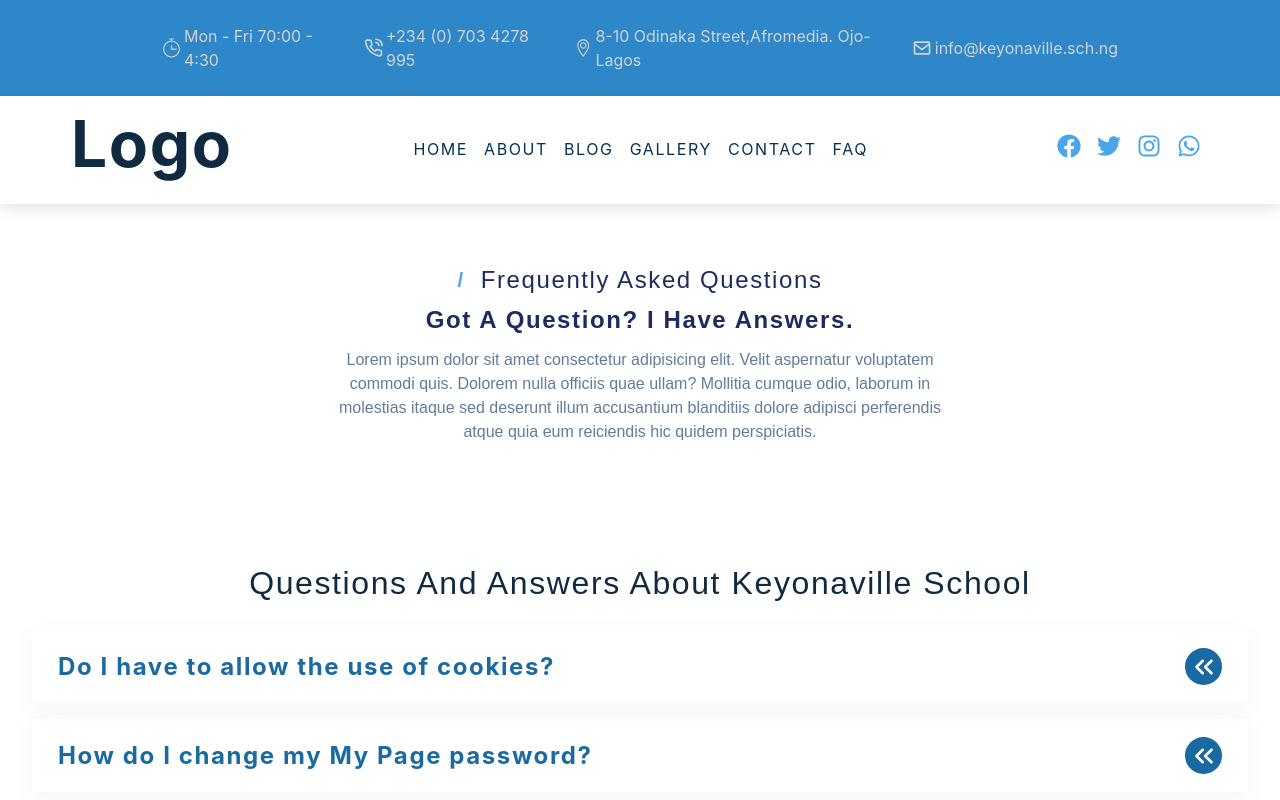
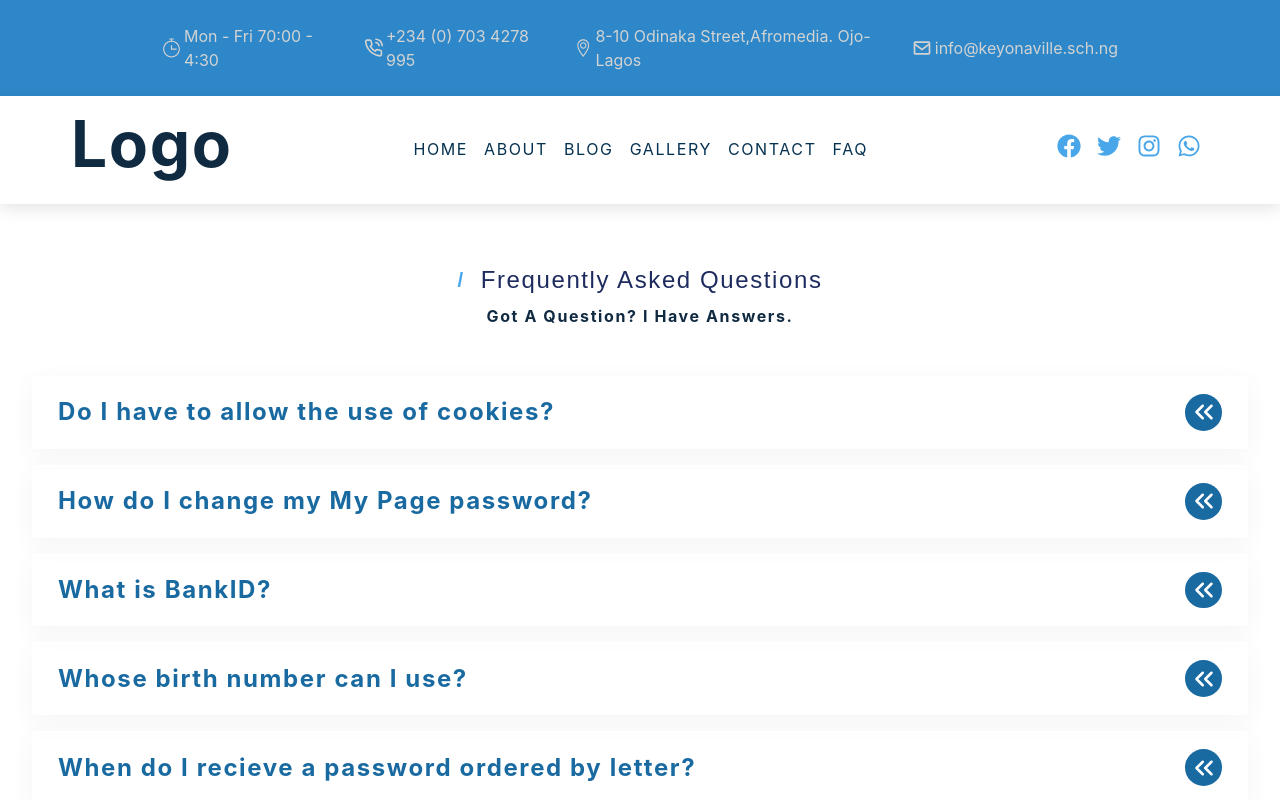
Before and after one commit to domchu/keyonaville, a Next.js app: page /faq in a window 1280 px wide. Shown: the top 800 px of the page. Built offline with nearby package versions, Linux system fonts and the light colour scheme.

Commit message:
chores:remove files from faq folder

```diff
--- a/Components/Faq/Faq.js
+++ b/Components/Faq/Faq.js
@@ -9,7 +9,6 @@ function Faq() {
   return (
     <>
       <Box className="container">
-        <h3>Questions and answers about Keyonaville school</h3>
         <Box className="info">
           {questions.map((question) => {
             return <SingleQuestion key={question.id} {...question} />;
--- a/pages/faq.js
+++ b/pages/faq.js
@@ -21,14 +21,7 @@ export default function faq() {
             <span>/</span>Frequently Asked Questions
           </h2>
         </div>
-        <h2>Got a question? I have answers.</h2>
-        <p>
-          Lorem ipsum dolor sit amet consectetur adipisicing elit. Velit
-          aspernatur voluptatem commodi quis. Dolorem nulla officiis quae ullam?
-          Mollitia cumque odio, laborum in molestias itaque sed deserunt illum
-          accusantium blanditiis dolore adipisci perferendis atque quia eum
-          reiciendis hic quidem perspiciatis.
-        </p>
+        <h4>Got a question? I have answers.</h4>
       </Box>
       <Faq />
       <Footer />
--- a/styles/globals.css
+++ b/styles/globals.css
@@ -366,19 +366,10 @@ main {
 
 .container {
   width: 100%;
-  margin: 5rem auto;
   border-radius: 0.25rem;
   padding: 2.5rem 2rem;
   display: grid;
   gap: 1rem 2rem;
-}
-
-.container h3 {
-  line-height: 1.2;
-  font-weight: 500;
-  font-size: 2rem;
-  text-align: center;
-  font-family: Manrope, sans-serif !important;
 }
 
 .question {
--- a/styles/globals.scss
+++ b/styles/globals.scss
@@ -318,19 +318,12 @@ main {
 }
 .container {
   width: 100%;
-  margin: 5rem auto;
   border-radius: 0.25rem;
   padding: 2.5rem 2rem;
   display: grid;
   gap: 1rem 2rem;
 }
-.container h3 {
-  line-height: 1.2;
-  font-weight: 500;
-  font-size: 2rem;
-  text-align: center;
-  font-family: Manrope, sans-serif !important;
-}
+
 .question {
   padding: 1rem 1.5rem;
   border: 2px solid var(--clr-white);
```
Also changed, not shown: 1 other file (tests, documents, lock files or other folders).
